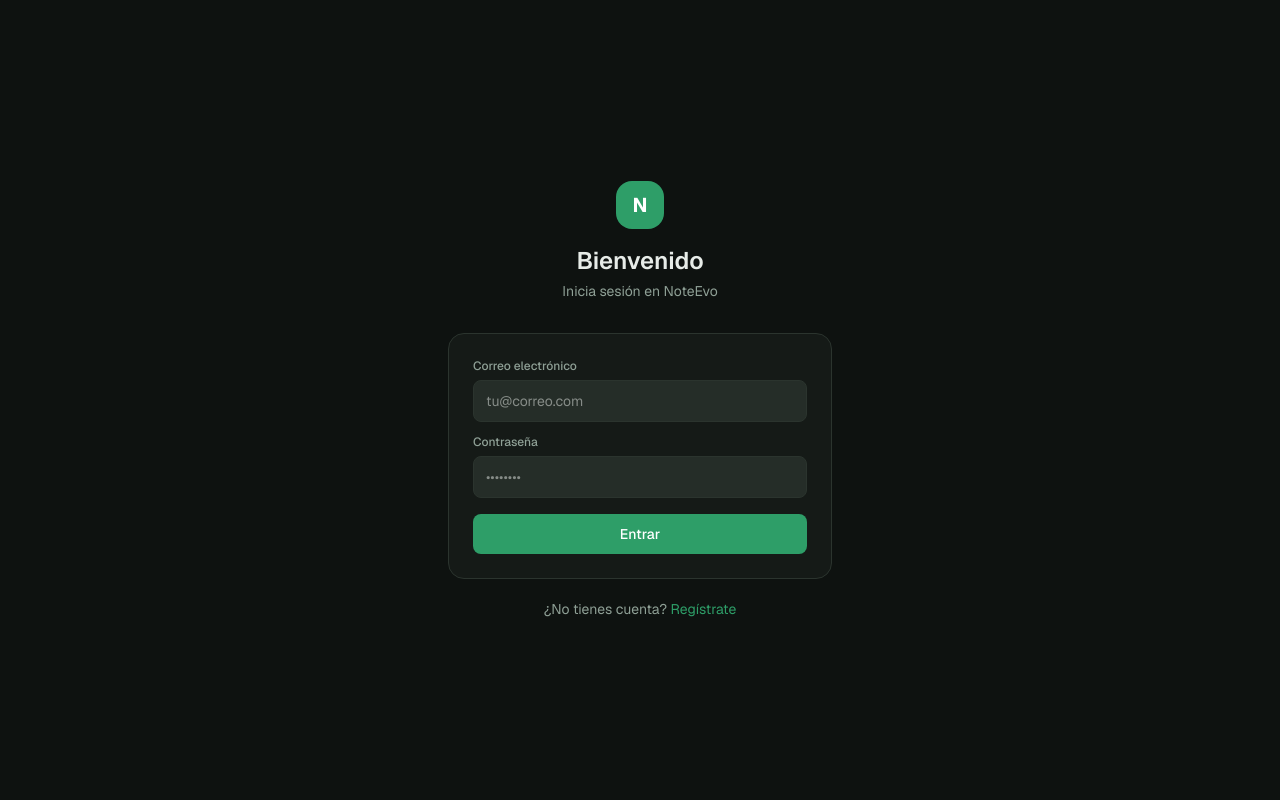
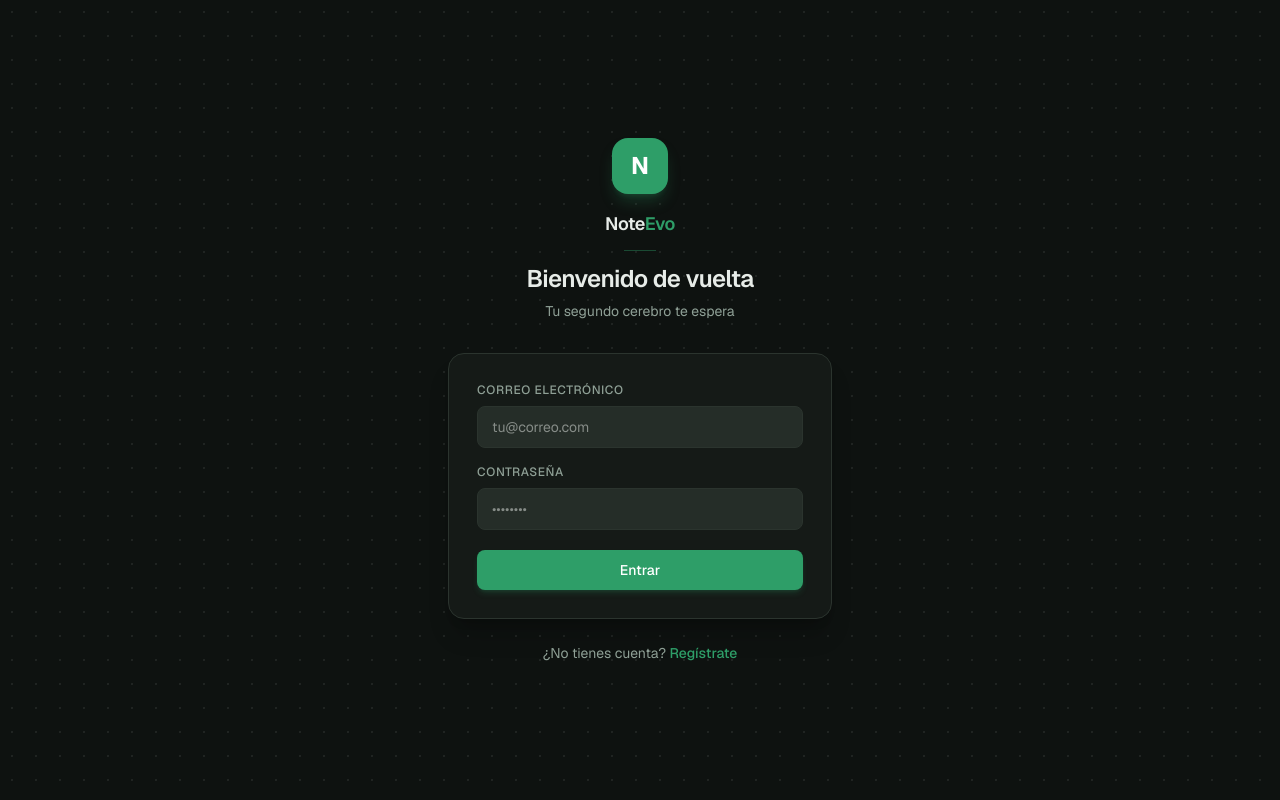
Before and after one commit to Eddie031-beep/noteevo, a Next.js app: page /login in a window 1280 px wide. Built offline with nearby package versions, Linux system fonts and the light colour scheme.

Commit message:
feat(design): rediseno de paginas de auth con identidad de marca
Fondo de cuaderno punteado (.dotted-paper), wordmark NoteEvo con linea de tinta, labels uppercase con tracking, sombras de acento en logo y CTA, focus ring-2 y active scale en boton. Logica de auth intacta.

```diff
--- a/app/(auth)/login/page.tsx
+++ b/app/(auth)/login/page.tsx
@@ -30,30 +30,34 @@
   }
 
   return (
-    <div className="min-h-screen flex items-center justify-center bg-background px-4">
+    <div className="dotted-paper min-h-screen flex items-center justify-center bg-background px-4">
       <div className="w-full max-w-sm">
-        {/* Logo */}
+        {/* Marca */}
         <div className="flex flex-col items-center mb-8">
-          <div className="w-12 h-12 bg-accent rounded-2xl flex items-center justify-center mb-4">
-            <span className="text-white font-bold text-xl">N</span>
+          <div className="w-14 h-14 bg-accent rounded-2xl flex items-center justify-center mb-4 shadow-lg shadow-accent/25">
+            <span className="text-white font-bold text-2xl leading-none">N</span>
           </div>
-          <h1 className="text-2xl font-semibold text-foreground">Bienvenido</h1>
-          <p className="text-muted text-sm mt-1">Inicia sesión en NoteEvo</p>
+          <p className="text-lg font-semibold tracking-tight text-foreground">
+            Note<span className="text-accent">Evo</span>
+          </p>
+          <div className="w-8 h-px bg-accent/40 my-3" />
+          <h1 className="text-2xl font-semibold tracking-tight text-foreground">Bienvenido de vuelta</h1>
+          <p className="text-muted text-sm mt-1.5">Tu segundo cerebro te espera</p>
         </div>
 
-        {/* Form card */}
-        <div className="bg-panel border border-border rounded-2xl p-6 space-y-4">
+        {/* Tarjeta de formulario */}
+        <div className="bg-panel border border-border rounded-2xl p-7 space-y-5 shadow-xl shadow-black/20">
           {error && (
             <div className="p-3 bg-danger/10 border border-danger/25 rounded-lg">
               <p className="text-sm text-danger">{error}</p>
             </div>
           )}
 
-          <div className="space-y-3">
+          <div className="space-y-4">
             <div>
               <label
                 htmlFor="email"
-                className="block text-xs font-medium text-muted mb-1.5"
+                className="block text-xs font-medium uppercase tracking-wider text-muted mb-2"
               >
                 Correo electrónico
               </label>
@@ -64,7 +68,7 @@
                 value={email}
                 onChange={(e) => setEmail(e.target.value)}
                 onKeyDown={(e) => e.key === 'Enter' && handleLogin()}
-                className="w-full px-3 py-2.5 bg-elevated border border-border rounded-lg text-sm text-foreground outline-none focus:ring-1 focus:ring-accent/50 focus:border-accent/50 transition"
+                className="w-full px-3.5 py-2.5 bg-elevated border border-border rounded-lg text-sm text-foreground outline-none focus:ring-2 focus:ring-accent/40 focus:border-accent/60 transition"
                 style={{ color: 'var(--color-foreground)' }}
               />
             </div>
@@ -72,7 +76,7 @@
             <div>
               <label
                 htmlFor="password"
-                className="block text-xs font-medium text-muted mb-1.5"
+                className="block text-xs font-medium uppercase tracking-wider text-muted mb-2"
               >
                 Contraseña
               </label>
@@ -83,7 +87,7 @@
                 value={password}
                 onChange={(e) => setPassword(e.target.value)}
                 onKeyDown={(e) => e.key === 'Enter' && handleLogin()}
-                className="w-full px-3 py-2.5 bg-elevated border border-border rounded-lg text-sm text-foreground outline-none focus:ring-1 focus:ring-accent/50 focus:border-accent/50 transition"
+                className="w-full px-3.5 py-2.5 bg-elevated border border-border rounded-lg text-sm text-foreground outline-none focus:ring-2 focus:ring-accent/40 focus:border-accent/60 transition"
                 style={{ color: 'var(--color-foreground)' }}
               />
             </div>
@@ -94,15 +98,15 @@
             data-testid="login-submit"
             onClick={handleLogin}
             disabled={loading}
-            className="w-full py-2.5 bg-accent text-white text-sm font-medium rounded-lg hover:bg-accent-light disabled:opacity-50 transition cursor-pointer"
+            className="w-full py-2.5 bg-accent text-white text-sm font-medium rounded-lg hover:bg-accent-light active:scale-[0.99] disabled:opacity-50 transition cursor-pointer shadow-md shadow-accent/20"
           >
             {loading ? 'Entrando...' : 'Entrar'}
           </button>
         </div>
 
-        <p className="mt-5 text-sm text-muted text-center">
+        <p className="mt-6 text-sm text-muted text-center">
           ¿No tienes cuenta?{' '}
-          <Link href="/register" className="text-accent hover:text-accent-light transition">
+          <Link href="/register" className="text-accent font-medium hover:text-accent-light transition">
             Regístrate
           </Link>
         </p>
--- a/app/(auth)/register/page.tsx
+++ b/app/(auth)/register/page.tsx
@@ -30,30 +30,34 @@
   }
 
   return (
-    <div className="min-h-screen flex items-center justify-center bg-background px-4">
+    <div className="dotted-paper min-h-screen flex items-center justify-center bg-background px-4">
       <div className="w-full max-w-sm">
-        {/* Logo */}
+        {/* Marca */}
         <div className="flex flex-col items-center mb-8">
-          <div className="w-12 h-12 bg-accent rounded-2xl flex items-center justify-center mb-4">
-            <span className="text-white font-bold text-xl">N</span>
+          <div className="w-14 h-14 bg-accent rounded-2xl flex items-center justify-center mb-4 shadow-lg shadow-accent/25">
+            <span className="text-white font-bold text-2xl leading-none">N</span>
           </div>
-          <h1 className="text-2xl font-semibold text-foreground">Crear cuenta</h1>
-          <p className="text-muted text-sm mt-1">Únete a NoteEvo</p>
+          <p className="text-lg font-semibold tracking-tight text-foreground">
+            Note<span className="text-accent">Evo</span>
+          </p>
+          <div className="w-8 h-px bg-accent/40 my-3" />
+          <h1 className="text-2xl font-semibold tracking-tight text-foreground">Crea tu cuenta</h1>
+          <p className="text-muted text-sm mt-1.5">Empieza a construir tu segundo cerebro</p>
         </div>
 
-        {/* Form card */}
-        <div className="bg-panel border border-border rounded-2xl p-6 space-y-4">
+        {/* Tarjeta de formulario */}
+        <div className="bg-panel border border-border rounded-2xl p-7 space-y-5 shadow-xl shadow-black/20">
           {error && (
             <div className="p-3 bg-danger/10 border border-danger/25 rounded-lg">
               <p className="text-sm text-danger">{error}</p>
             </div>
           )}
 
-          <div className="space-y-3">
+          <div className="space-y-4">
             <div>
               <label
                 htmlFor="email"
-                className="block text-xs font-medium text-muted mb-1.5"
+                className="block text-xs font-medium uppercase tracking-wider text-muted mb-2"
               >
                 Correo electrónico
               </label>
@@ -64,7 +68,7 @@
                 value={email}
                 onChange={(e) => setEmail(e.target.value)}
                 onKeyDown={(e) => e.key === 'Enter' && handleRegister()}
-                className="w-full px-3 py-2.5 bg-elevated border border-border rounded-lg text-sm text-foreground outline-none focus:ring-1 focus:ring-accent/50 focus:border-accent/50 transition"
+                className="w-full px-3.5 py-2.5 bg-elevated border border-border rounded-lg text-sm text-foreground outline-none focus:ring-2 focus:ring-accent/40 focus:border-accent/60 transition"
                 style={{ color: 'var(--color-foreground)' }}
               />
             </div>
@@ -72,7 +76,7 @@
             <div>
               <label
                 htmlFor="password"
-                className="block text-xs font-medium text-muted mb-1.5"
+                className="block text-xs font-medium uppercase tracking-wider text-muted mb-2"
               >
                 Contraseña
               </label>
@@ -83,7 +87,7 @@
                 value={password}
                 onChange={(e) => setPassword(e.target.value)}
                 onKeyDown={(e) => e.key === 'Enter' && handleRegister()}
-                className="w-full px-3 py-2.5 bg-elevated border border-border rounded-lg text-sm text-foreground outline-none focus:ring-1 focus:ring-accent/50 focus:border-accent/50 transition"
+                className="w-full px-3.5 py-2.5 bg-elevated border border-border rounded-lg text-sm text-foreground outline-none focus:ring-2 focus:ring-accent/40 focus:border-accent/60 transition"
                 style={{ color: 'var(--color-foreground)' }}
               />
             </div>
@@ -93,15 +97,15 @@
             type="button"
             onClick={handleRegister}
             disabled={loading}
-            className="w-full py-2.5 bg-accent text-white text-sm font-medium rounded-lg hover:bg-accent-light disabled:opacity-50 transition cursor-pointer"
+            className="w-full py-2.5 bg-accent text-white text-sm font-medium rounded-lg hover:bg-accent-light active:scale-[0.99] disabled:opacity-50 transition cursor-pointer shadow-md shadow-accent/20"
           >
             {loading ? 'Creando cuenta...' : 'Registrarse'}
           </button>
         </div>
 
-        <p className="mt-5 text-sm text-muted text-center">
+        <p className="mt-6 text-sm text-muted text-center">
           ¿Ya tienes cuenta?{' '}
-          <Link href="/login" className="text-accent hover:text-accent-light transition">
+          <Link href="/login" className="text-accent font-medium hover:text-accent-light transition">
             Inicia sesión
           </Link>
         </p>
```
